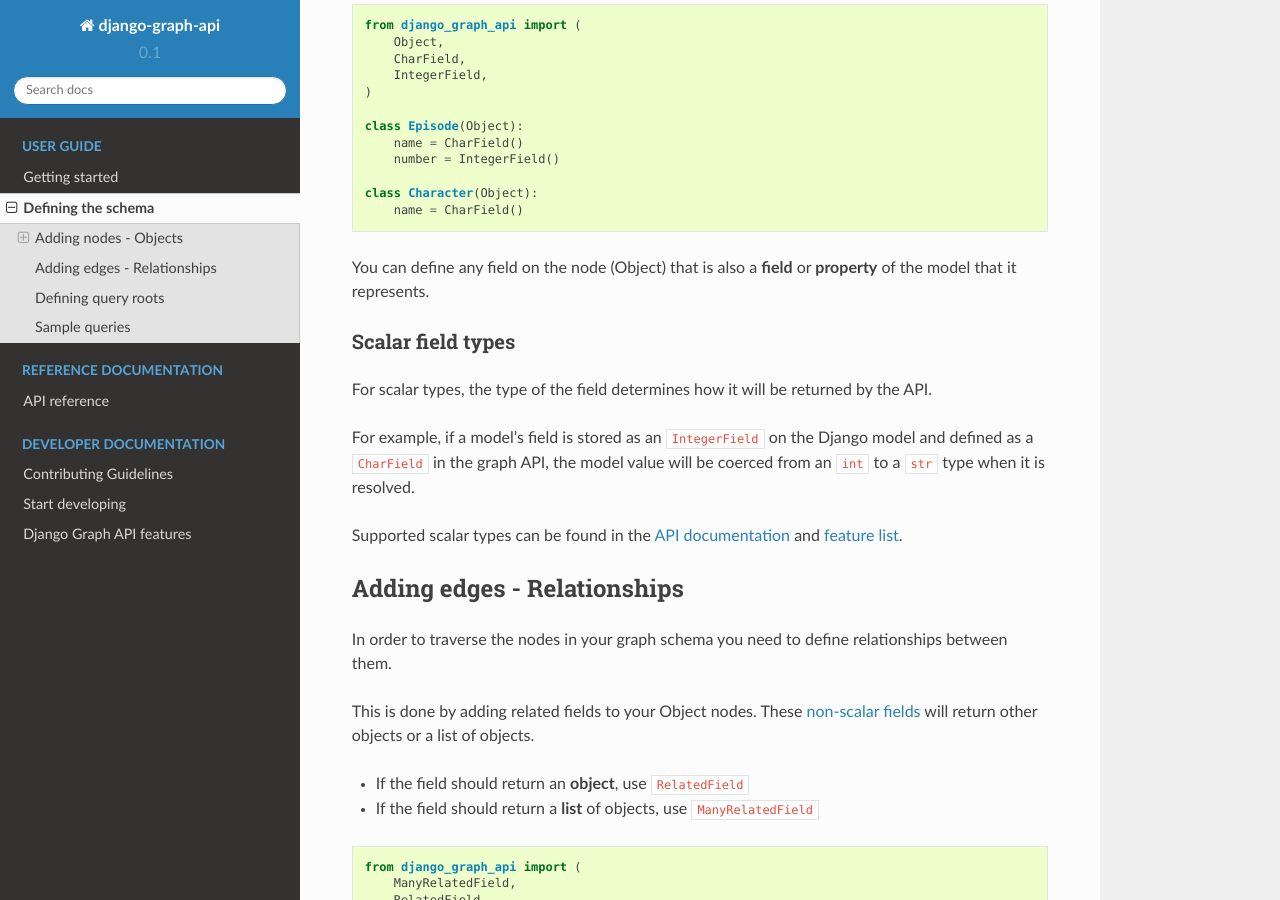
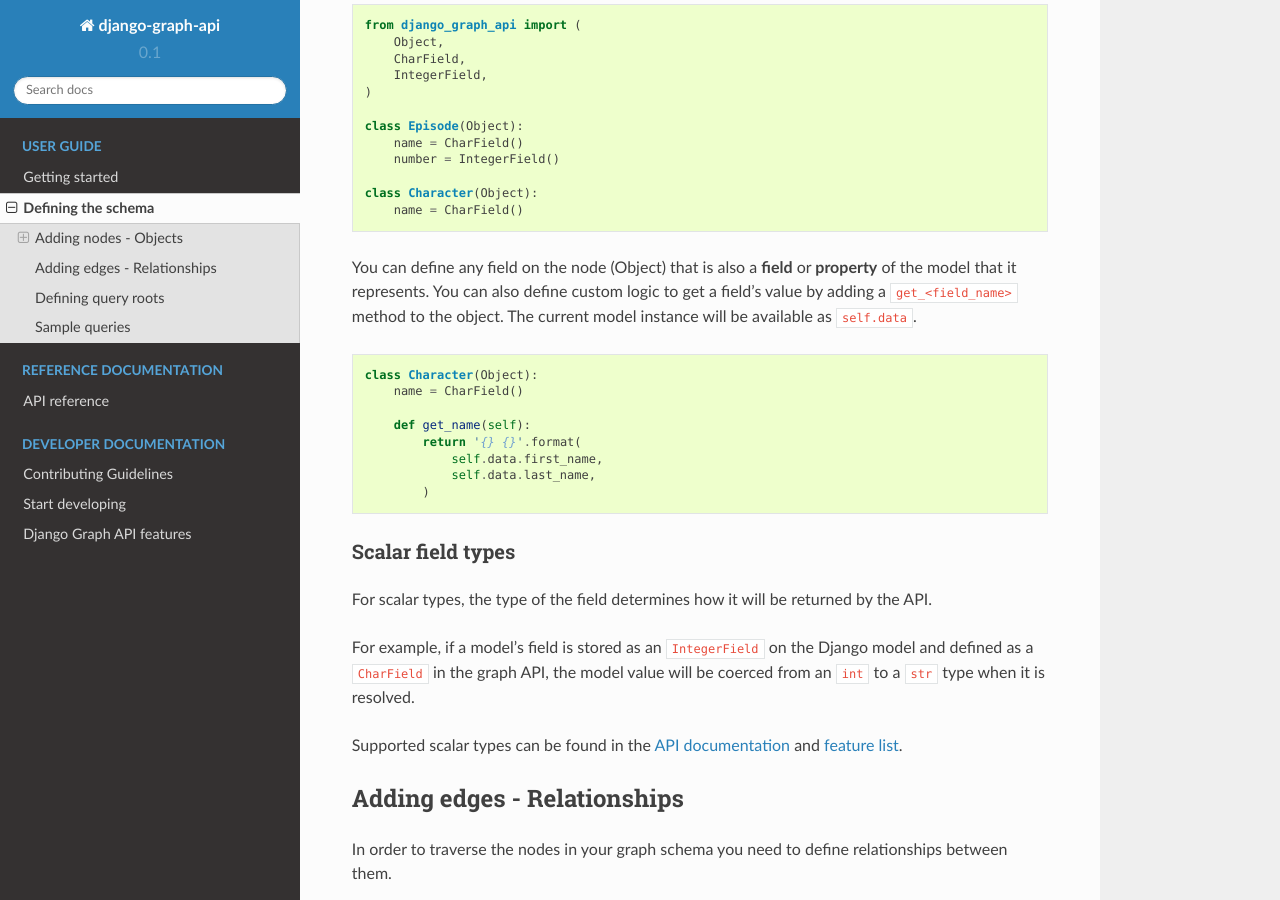
Before and after one commit to django-graph-api/django-graph-api, a Sphinx documentation site: the page built from docs/define_schema.rst, in a window 1280 px wide and 900 px high, scrolled down 725 px. Built offline with Sphinx 7.4.7 and the Read the Docs theme 2.0.0, drawn with Linux system fonts in a browser that asks for light colours.

Commit message:
Expanded slightly on object field usage.

```diff
--- a/docs/define_schema.rst
+++ b/docs/define_schema.rst
@@ -45,6 +45,19 @@
 You can define any field on the node (Object)
 that is also a **field** or **property** of the model
 that it represents.
+You can also define custom logic to get a field's value by adding a ``get_<field_name>`` method to the object.
+The current model instance will be available as ``self.data``.
+
+::
+
+    class Character(Object):
+        name = CharField()
+
+        def get_name(self):
+            return '{} {}'.format(
+                self.data.first_name,
+                self.data.last_name,
+            )
 
 Scalar field types
 ^^^^^^^^^^^^^^^^^^
```
